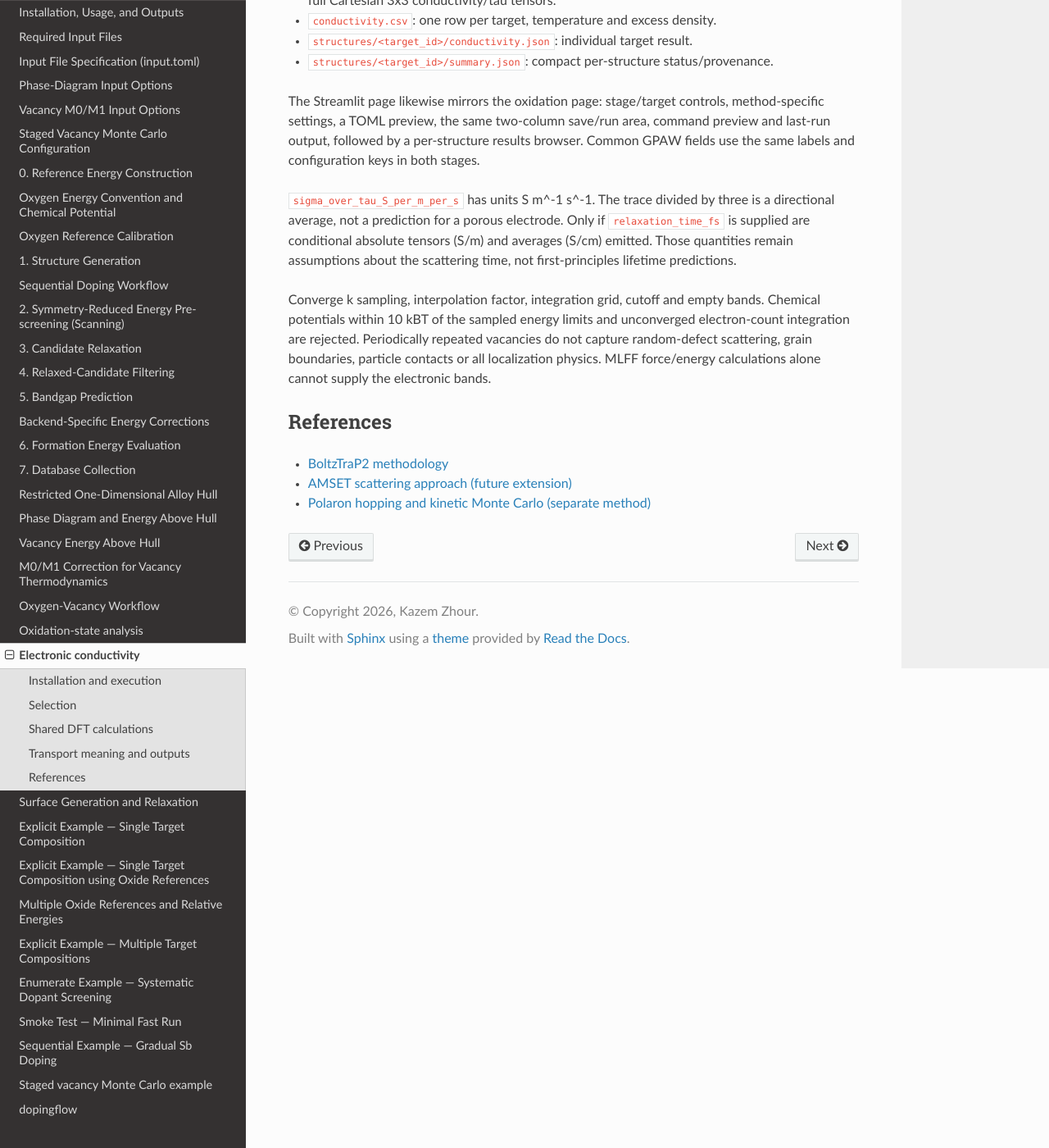
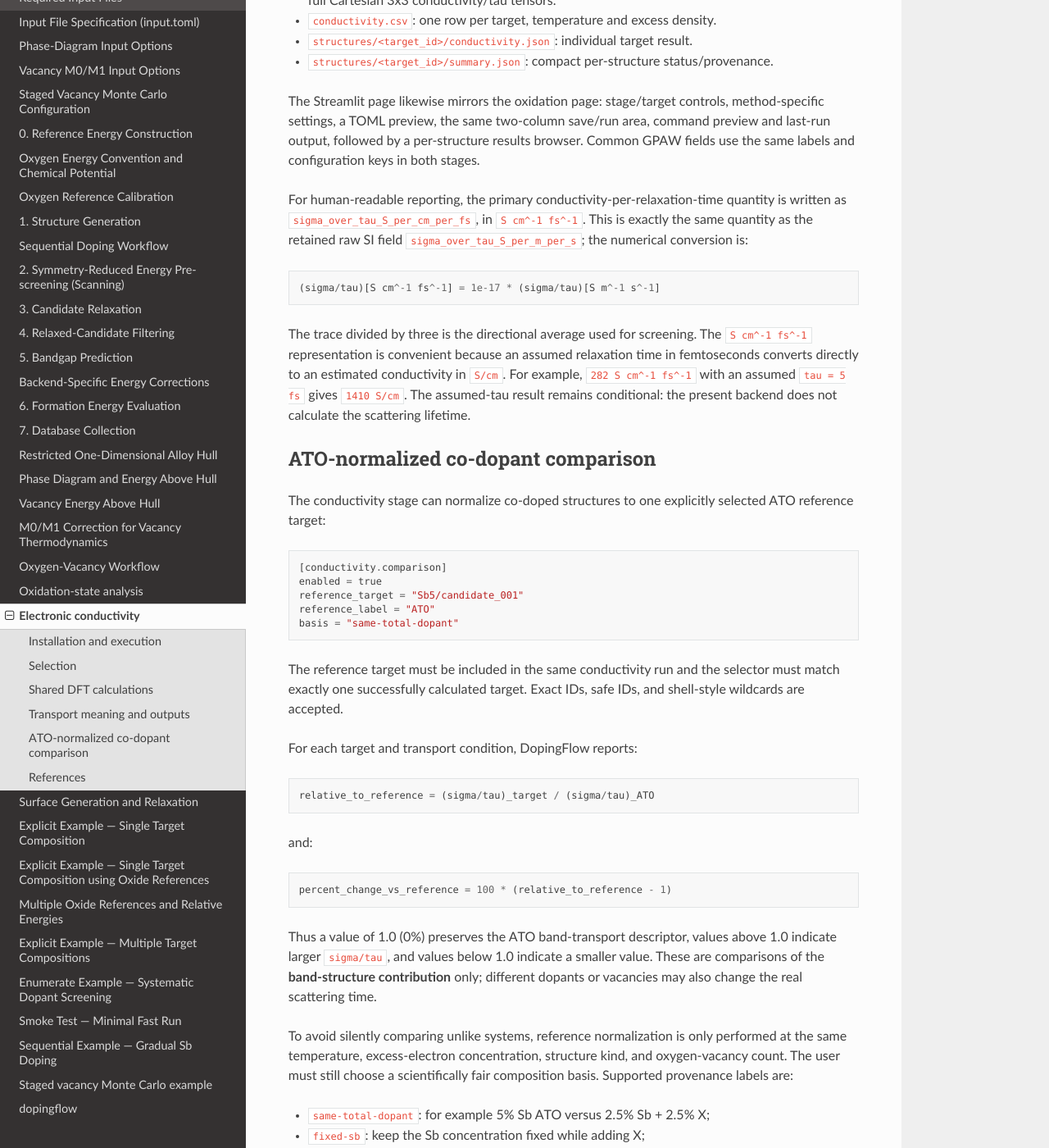
Before and after one commit to KazemZh/dopingflow, a Sphinx documentation site: the page built from docs/source/methods/conductivity.rst, in a window 1280 px wide and 1400 px high, scrolled down 3461 px. Shown: the whole window at 82% size. Built offline with Sphinx 7.4.7 and the Read the Docs theme 3.1.0, drawn with Linux system fonts in a browser that asks for light colours; some of the changed text lies outside the part shown.

Commit message:
Document readable sigma/tau units and ATO normalization

```diff
--- a/docs/source/methods/conductivity.rst
+++ b/docs/source/methods/conductivity.rst
@@ -160,11 +160,62 @@ method-specific settings, a TOML preview, the same two-column save/run area,
 command preview and last-run output, followed by a per-structure results browser.
 Common GPAW fields use the same labels and configuration keys in both stages.
 
-``sigma_over_tau_S_per_m_per_s`` has units S m^-1 s^-1. The trace divided by
-three is a directional average, not a prediction for a porous electrode.
-Only if ``relaxation_time_fs`` is supplied are conditional absolute tensors
-(S/m) and averages (S/cm) emitted. Those quantities remain assumptions about
-the scattering time, not first-principles lifetime predictions.
+For human-readable reporting, the primary conductivity-per-relaxation-time
+quantity is written as ``sigma_over_tau_S_per_cm_per_fs``, in
+``S cm^-1 fs^-1``. This is exactly the same quantity as the retained raw SI
+field ``sigma_over_tau_S_per_m_per_s``; the numerical conversion is::
+
+    (sigma/tau)[S cm^-1 fs^-1] = 1e-17 * (sigma/tau)[S m^-1 s^-1]
+
+The trace divided by three is the directional average used for screening.
+The ``S cm^-1 fs^-1`` representation is convenient because an assumed
+relaxation time in femtoseconds converts directly to an estimated conductivity
+in ``S/cm``. For example, ``282 S cm^-1 fs^-1`` with an assumed
+``tau = 5 fs`` gives ``1410 S/cm``. The assumed-tau result remains
+conditional: the present backend does not calculate the scattering lifetime.
+
+ATO-normalized co-dopant comparison
+-----------------------------------
+
+The conductivity stage can normalize co-doped structures to one explicitly
+selected ATO reference target::
+
+    [conductivity.comparison]
+    enabled = true
+    reference_target = "Sb5/candidate_001"
+    reference_label = "ATO"
+    basis = "same-total-dopant"
+
+The reference target must be included in the same conductivity run and the
+selector must match exactly one successfully calculated target. Exact IDs,
+safe IDs, and shell-style wildcards are accepted.
+
+For each target and transport condition, DopingFlow reports::
+
+    relative_to_reference = (sigma/tau)_target / (sigma/tau)_ATO
+
+and::
+
+    percent_change_vs_reference = 100 * (relative_to_reference - 1)
+
+Thus a value of 1.0 (0%) preserves the ATO band-transport descriptor, values
+above 1.0 indicate larger ``sigma/tau``, and values below 1.0 indicate a
+smaller value. These are comparisons of the **band-structure contribution**
+only; different dopants or vacancies may also change the real scattering time.
+
+To avoid silently comparing unlike systems, reference normalization is only
+performed at the same temperature, excess-electron concentration, structure
+kind, and oxygen-vacancy count. The user must still choose a scientifically fair
+composition basis. Supported provenance labels are:
+
+* ``same-total-dopant``: for example 5% Sb ATO versus 2.5% Sb + 2.5% X;
+* ``fixed-sb``: keep the Sb concentration fixed while adding X;
+* ``custom``: another explicitly documented comparison basis.
+
+The comparison table is written to
+``conductivity_comparison.csv`` and ``conductivity_comparison.json``.
+The Streamlit page displays this table prominently above the per-structure
+browser.
 
 Converge k sampling, interpolation factor, integration grid, cutoff and empty
 bands. Chemical potentials within 10 kBT of the sampled energy limits and
```
